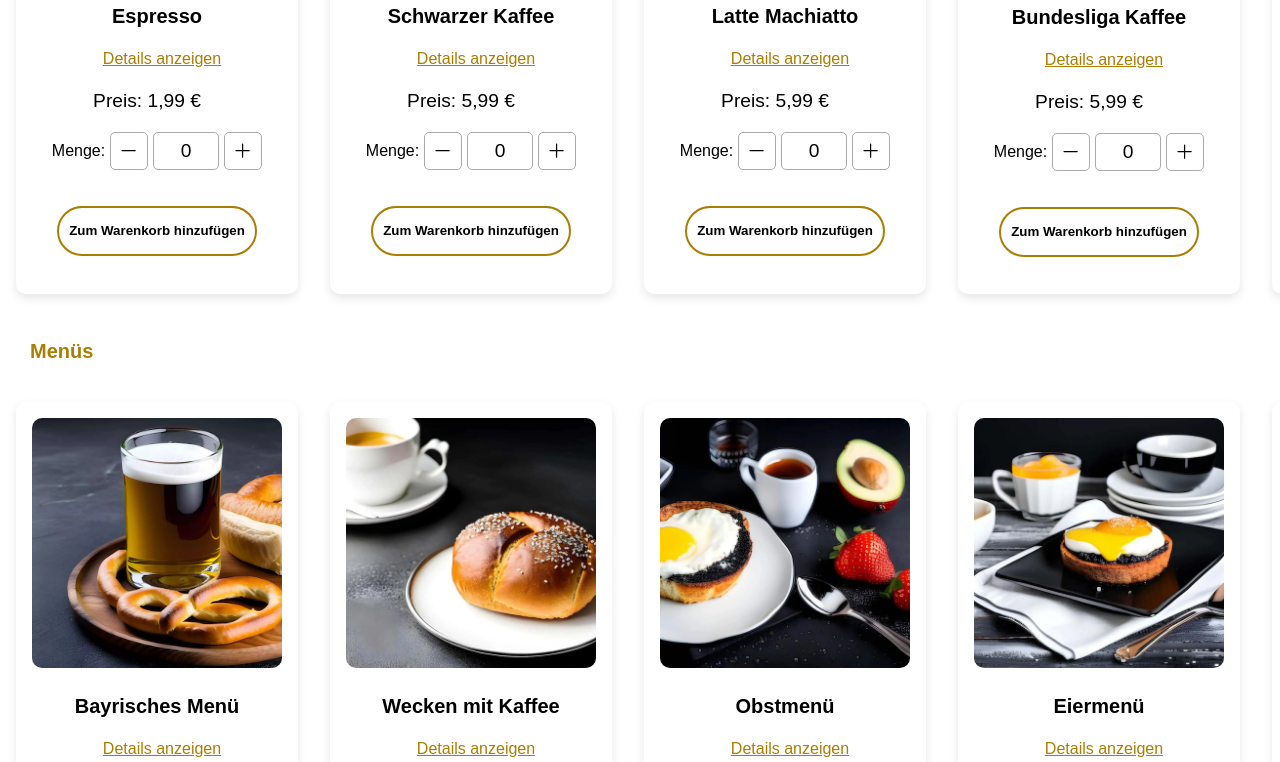
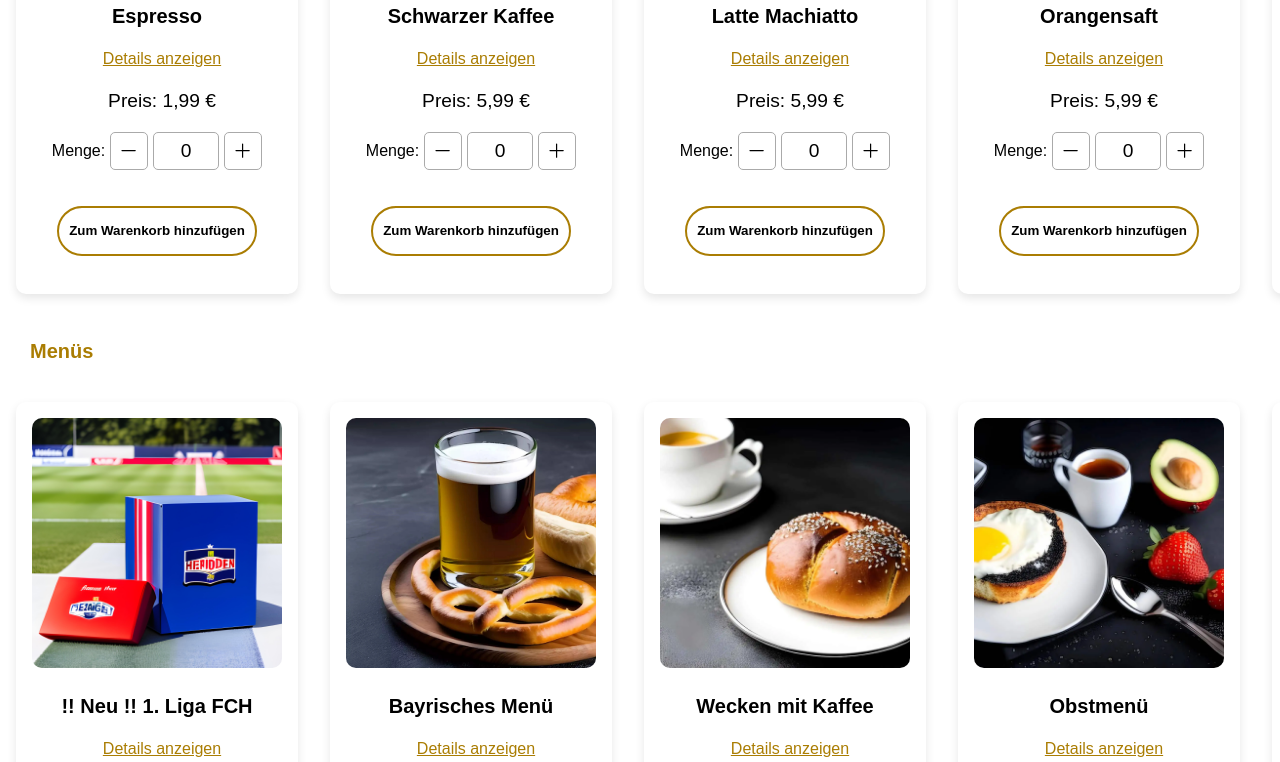
Before and after one commit to 2204Simon/Website-dynamisch, a React (Create React App) app in the folder my-app/: page /Produkte in a window 1280 px wide. Shown: the part 1338-2100 px from the top of the page. Built offline with nearby package versions, Linux system fonts and the light colour scheme.

Commit message:
Fußball Bild geändert und Preis Mitte

```diff
--- a/my-app/src/pages/produkte/Produkt.tsx
+++ b/my-app/src/pages/produkte/Produkt.tsx
@@ -24,7 +24,7 @@ import EigetränkUndEierbrot from "../../img/Food/EigetränkUndEierbrot.webp";
 import KaffeeMitEiUndBrot from "../../img/Food/KaffeeMitEiUndBrot.webp";
 import OSaftMitFrüchtebrot from "../../img/Food/OSaftMitFrüchtebrot.webp";
 import OSaftUndOrangenbrot from "../../img/Food/OSaftUndOrangenbrot.webp";
-import AufstiegsKaffee from "../../img/Drinks/Aufstieg.webp";
+import Fußball from "../../img/Food/Fußball.jpg";
 import ScrollContainer from "./Arrows";
 
 function Produkt() {
@@ -173,14 +173,6 @@ function Produkt() {
       veggie={false}
     />,
     <ShoppingCard
-      title={"!! Neu !! Aufstieg 1. Bundesliga Kaffee"}
-      price={5.99}
-      image={AufstiegsKaffee}
-      content={["handsignierter Becher eines Aufstiegshelden"]}
-      allergy={["Laktosehaltig", "Koffeinhaltig"]}
-      veggie={false}
-    />,
-    <ShoppingCard
       title={"Orangensaft"}
       price={5.99}
       image={Orangensaft}
@@ -228,6 +220,19 @@ function Produkt() {
   ];
 
   const ShoppingCardsMenu = [
+    <ShoppingCard
+      title={"!! Neu !! 1. Liga FCH"}
+      price={5.99}
+      image={Fußball}
+      content={["Fußball Überaschungsbox"]}
+      allergy={[
+        "Laktosehaltig",
+        "Koffeinhaltig",
+        "Glutenhaltig",
+        "Alkoholhaltig",
+      ]}
+      veggie={false}
+    />,
     <ShoppingCard
       title={"Bayrisches Menü"}
       price={7.99}
--- a/my-app/src/pages/produkte/styles/ShoppingCard.styles.ts
+++ b/my-app/src/pages/produkte/styles/ShoppingCard.styles.ts
@@ -125,7 +125,6 @@ export const DetailsButton = styled.p`
 export const Price = styled.p`
   margin: 0;
   font-size: 1.2rem;
-  padding-left: 0px;
 `;
 
 export const Quantity = styled.div`
```
Also changed, not shown: my-app/src/img/Food/Fußball.jpg (added).
